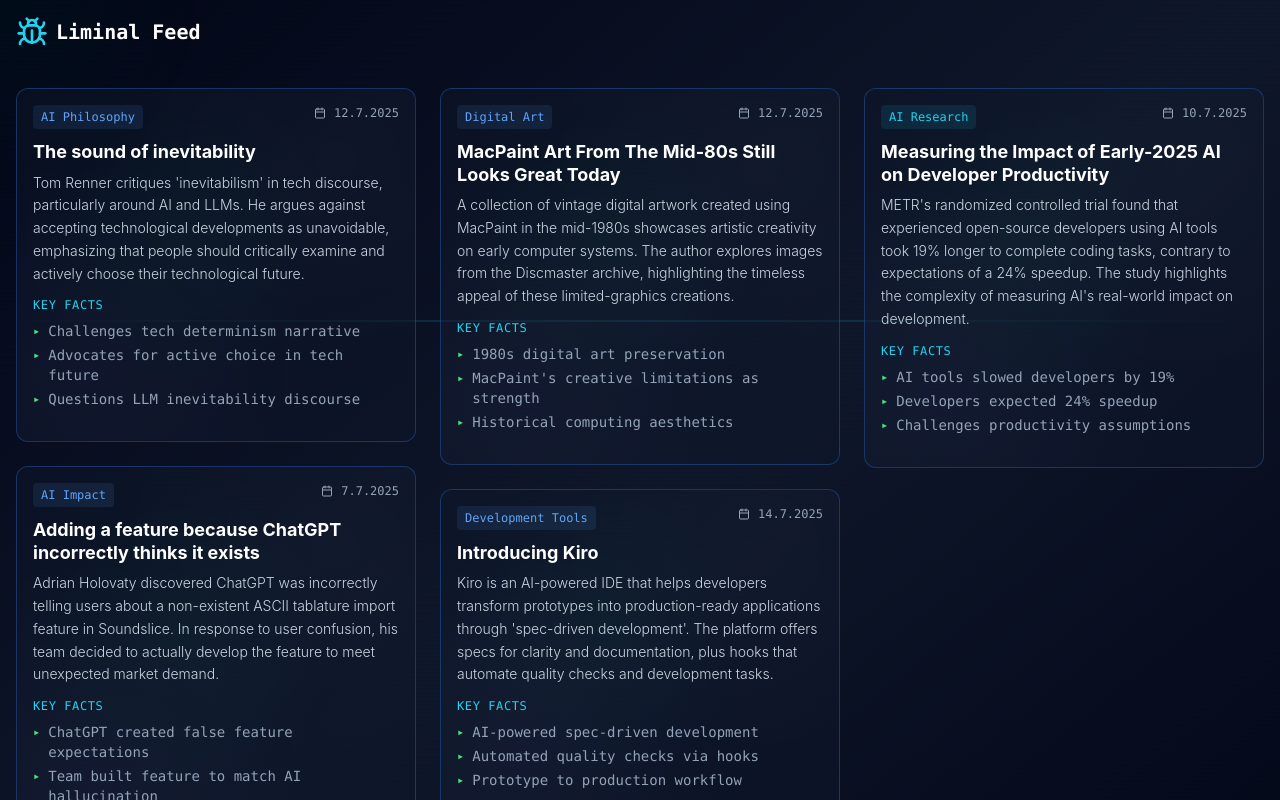
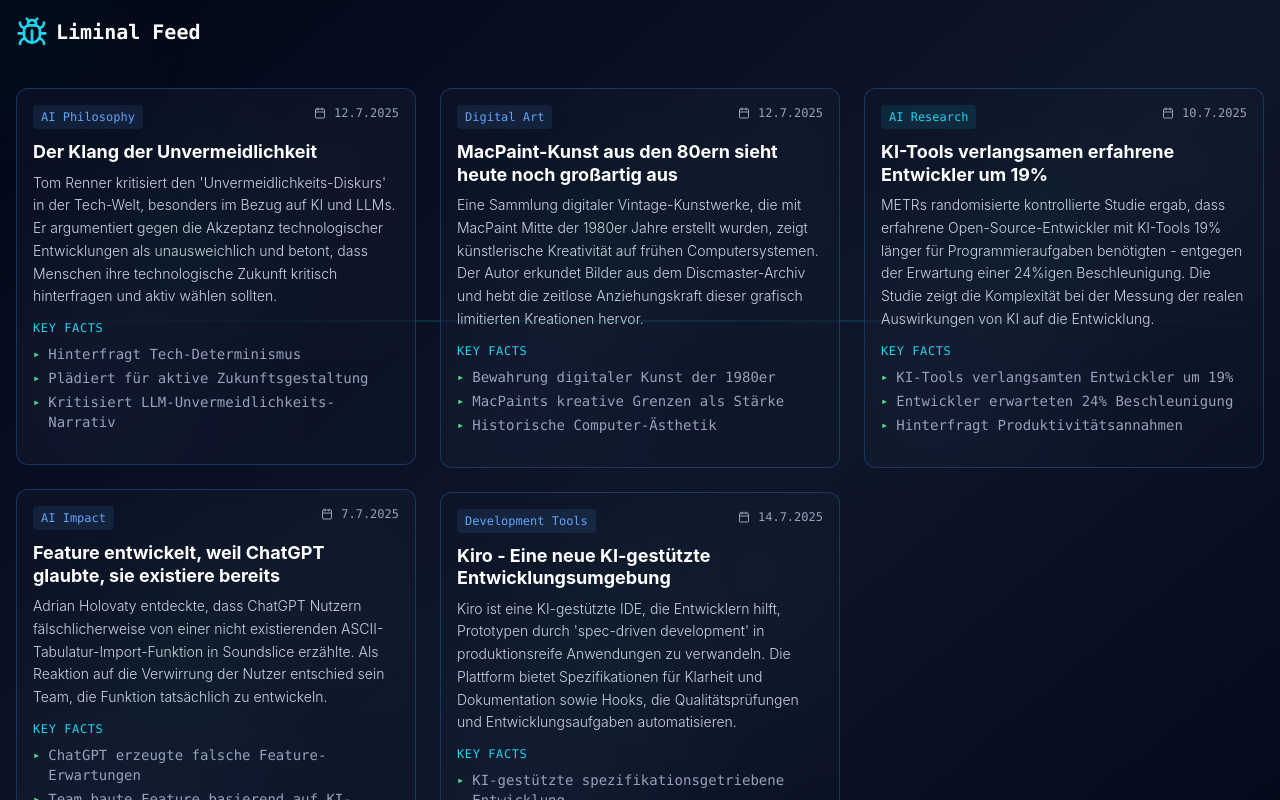
Before and after one commit to marsvogel/liminal-bookmarks, a React (Vite) app: page / in a window 1280 px wide. Shown: the top 800 px of the page. Built offline with nearby package versions, Linux system fonts and the light colour scheme.

Commit message:
feat: Translate article content to German
Translate all article titles, summaries, and key facts to German
while keeping categories and dates in original format.

🤖 Generated with [Claude Code](https://claude.ai/code)

Co-Authored-By: Claude <noreply@anthropic.com>

```diff
--- a/src/data/newsData.ts
+++ b/src/data/newsData.ts
@@ -11,12 +11,12 @@ export interface NewsItem {
 export const newsData: NewsItem[] = [
   {
     id: "1",
-    title: "The sound of inevitability",
-    summary: "Tom Renner critiques 'inevitabilism' in tech discourse, particularly around AI and LLMs. He argues against accepting technological developments as unavoidable, emphasizing that people should critically examine and actively choose their technological future.",
+    title: "Der Klang der Unvermeidlichkeit",
+    summary: "Tom Renner kritisiert den 'Unvermeidlichkeits-Diskurs' in der Tech-Welt, besonders im Bezug auf KI und LLMs. Er argumentiert gegen die Akzeptanz technologischer Entwicklungen als unausweichlich und betont, dass Menschen ihre technologische Zukunft kritisch hinterfragen und aktiv wählen sollten.",
     keyFacts: [
-      "Challenges tech determinism narrative",
-      "Advocates for active choice in tech future",
-      "Questions LLM inevitability discourse"
+      "Hinterfragt Tech-Determinismus",
+      "Plädiert für aktive Zukunftsgestaltung",
+      "Kritisiert LLM-Unvermeidlichkeits-Narrativ"
     ],
     date: "2025-07-12",
     category: "AI Philosophy",
@@ -24,12 +24,12 @@ export const newsData: NewsItem[] = [
   },
   {
     id: "2",
-    title: "Adding a feature because ChatGPT incorrectly thinks it exists",
-    summary: "Adrian Holovaty discovered ChatGPT was incorrectly telling users about a non-existent ASCII tablature import feature in Soundslice. In response to user confusion, his team decided to actually develop the feature to meet unexpected market demand.",
+    title: "Feature entwickelt, weil ChatGPT glaubte, sie existiere bereits",
+    summary: "Adrian Holovaty entdeckte, dass ChatGPT Nutzern fälschlicherweise von einer nicht existierenden ASCII-Tabulatur-Import-Funktion in Soundslice erzählte. Als Reaktion auf die Verwirrung der Nutzer entschied sein Team, die Funktion tatsächlich zu entwickeln.",
     keyFacts: [
-      "ChatGPT created false feature expectations",
-      "Team built feature to match AI hallucination",
-      "Unexpected market validation via AI error"
+      "ChatGPT erzeugte falsche Feature-Erwartungen",
+      "Team baute Feature basierend auf KI-Halluzination",
+      "Unerwartete Marktvalidierung durch KI-Fehler"
     ],
     date: "2025-07-07",
     category: "AI Impact",
@@ -37,12 +37,12 @@ export const newsData: NewsItem[] = [
   },
   {
     id: "3",
-    title: "MacPaint Art From The Mid-80s Still Looks Great Today",
-    summary: "A collection of vintage digital artwork created using MacPaint in the mid-1980s showcases artistic creativity on early computer systems. The author explores images from the Discmaster archive, highlighting the timeless appeal of these limited-graphics creations.",
+    title: "MacPaint-Kunst aus den 80ern sieht heute noch großartig aus",
+    summary: "Eine Sammlung digitaler Vintage-Kunstwerke, die mit MacPaint Mitte der 1980er Jahre erstellt wurden, zeigt künstlerische Kreativität auf frühen Computersystemen. Der Autor erkundet Bilder aus dem Discmaster-Archiv und hebt die zeitlose Anziehungskraft dieser grafisch limitierten Kreationen hervor.",
     keyFacts: [
-      "1980s digital art preservation",
-      "MacPaint's creative limitations as strength",
-      "Historical computing aesthetics"
+      "Bewahrung digitaler Kunst der 1980er",
+      "MacPaints kreative Grenzen als Stärke",
+      "Historische Computer-Ästhetik"
     ],
     date: "2025-07-12",
     category: "Digital Art",
@@ -50,12 +50,12 @@ export const newsData: NewsItem[] = [
   },
   {
     id: "4",
-    title: "Introducing Kiro",
-    summary: "Kiro is an AI-powered IDE that helps developers transform prototypes into production-ready applications through 'spec-driven development'. The platform offers specs for clarity and documentation, plus hooks that automate quality checks and development tasks.",
+    title: "Kiro - Eine neue KI-gestützte Entwicklungsumgebung",
+    summary: "Kiro ist eine KI-gestützte IDE, die Entwicklern hilft, Prototypen durch 'spec-driven development' in produktionsreife Anwendungen zu verwandeln. Die Plattform bietet Spezifikationen für Klarheit und Dokumentation sowie Hooks, die Qualitätsprüfungen und Entwicklungsaufgaben automatisieren.",
     keyFacts: [
-      "AI-powered spec-driven development",
-      "Automated quality checks via hooks",
-      "Prototype to production workflow"
+      "KI-gestützte spezifikationsgetriebene Entwicklung",
+      "Automatisierte Qualitätsprüfungen via Hooks",
+      "Workflow von Prototyp zu Produktion"
     ],
     date: "2025-07-14",
     category: "Development Tools",
@@ -63,12 +63,12 @@ export const newsData: NewsItem[] = [
   },
   {
     id: "5",
-    title: "Measuring the Impact of Early-2025 AI on Developer Productivity",
-    summary: "METR's randomized controlled trial found that experienced open-source developers using AI tools took 19% longer to complete coding tasks, contrary to expectations of a 24% speedup. The study highlights the complexity of measuring AI's real-world impact on development.",
+    title: "KI-Tools verlangsamen erfahrene Entwickler um 19%",
+    summary: "METRs randomisierte kontrollierte Studie ergab, dass erfahrene Open-Source-Entwickler mit KI-Tools 19% länger für Programmieraufgaben benötigten - entgegen der Erwartung einer 24%igen Beschleunigung. Die Studie zeigt die Komplexität bei der Messung der realen Auswirkungen von KI auf die Entwicklung.",
     keyFacts: [
-      "AI tools slowed developers by 19%",
-      "Developers expected 24% speedup",
-      "Challenges productivity assumptions"
+      "KI-Tools verlangsamten Entwickler um 19%",
+      "Entwickler erwarteten 24% Beschleunigung",
+      "Hinterfragt Produktivitätsannahmen"
     ],
     date: "2025-07-10",
     category: "AI Research",
```
